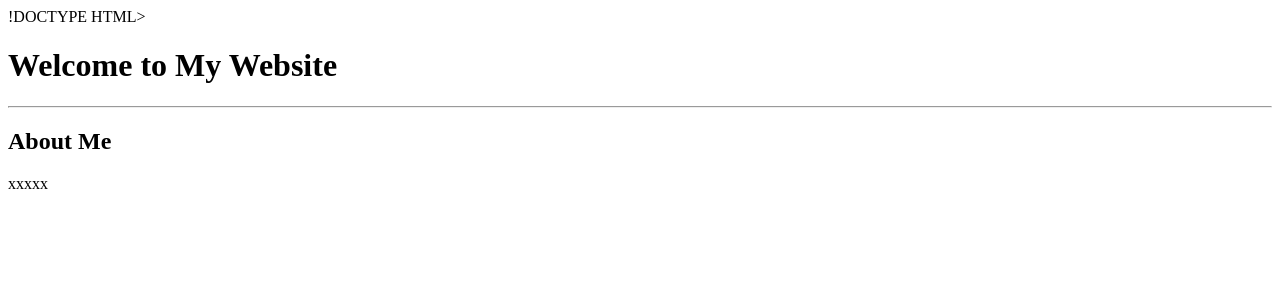
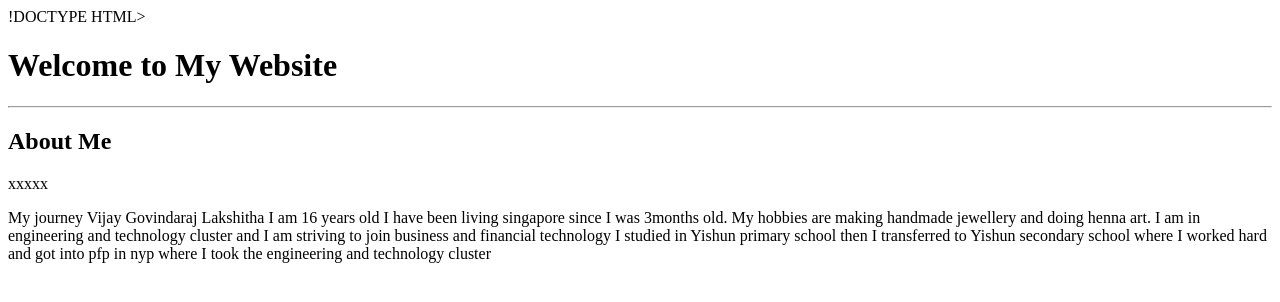
Before and after one commit to vlakshitha3009/vlakshitha3009.github.io, a plain HTML site: page index.html in a window 1280 px wide. Drawn offline with Linux system fonts and the light colour scheme.

Commit message:
index.html

```diff
--- a/index.html
+++ b/index.html
@@ -11,3 +11,9 @@
 <p> xxxxx</p>
 </body>
 </html>
+My journey
+Vijay Govindaraj Lakshitha
+I am 16 years old
+I have been living singapore since I was 3months old. My hobbies are making handmade jewellery and doing henna art.
+I am in engineering and technology cluster and I am striving to join business and financial technology
+I studied in Yishun primary school then I transferred to Yishun secondary school where I worked hard and got into pfp in nyp where I took the engineering and technology cluster
```
